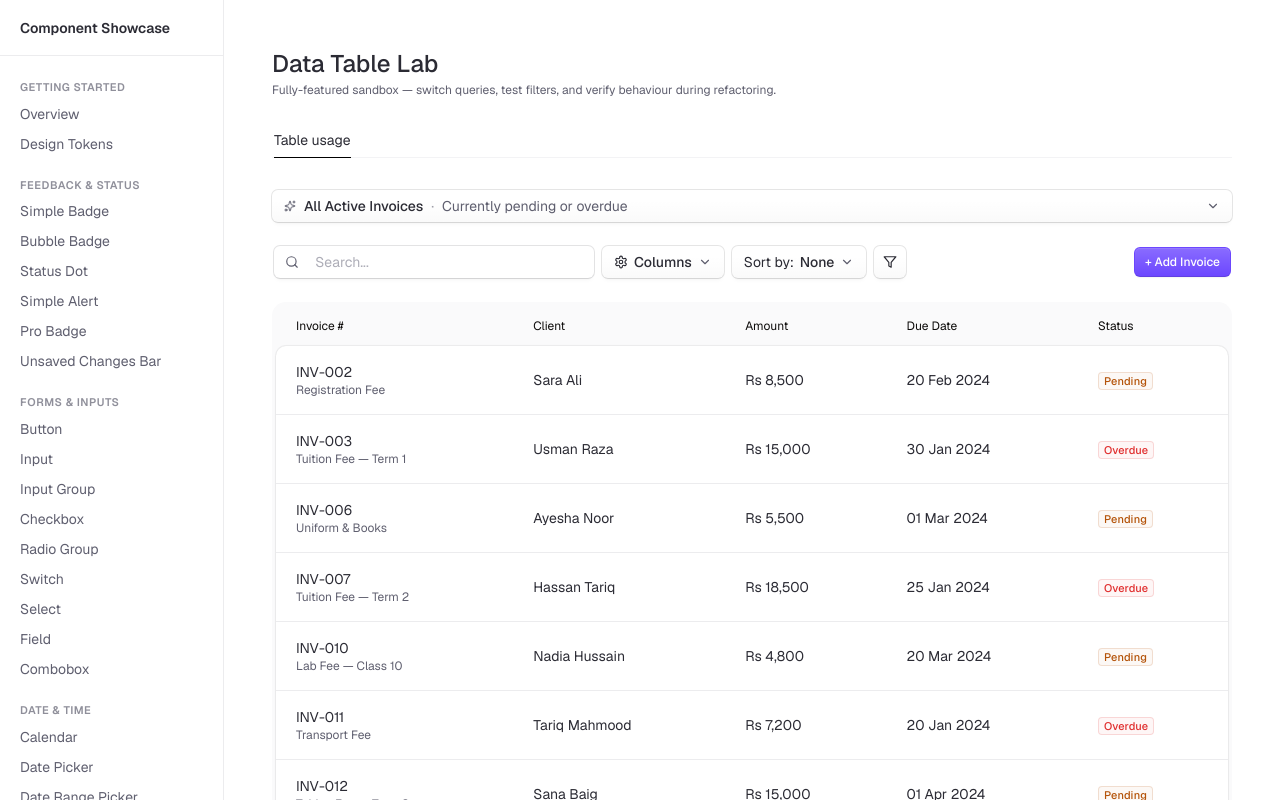
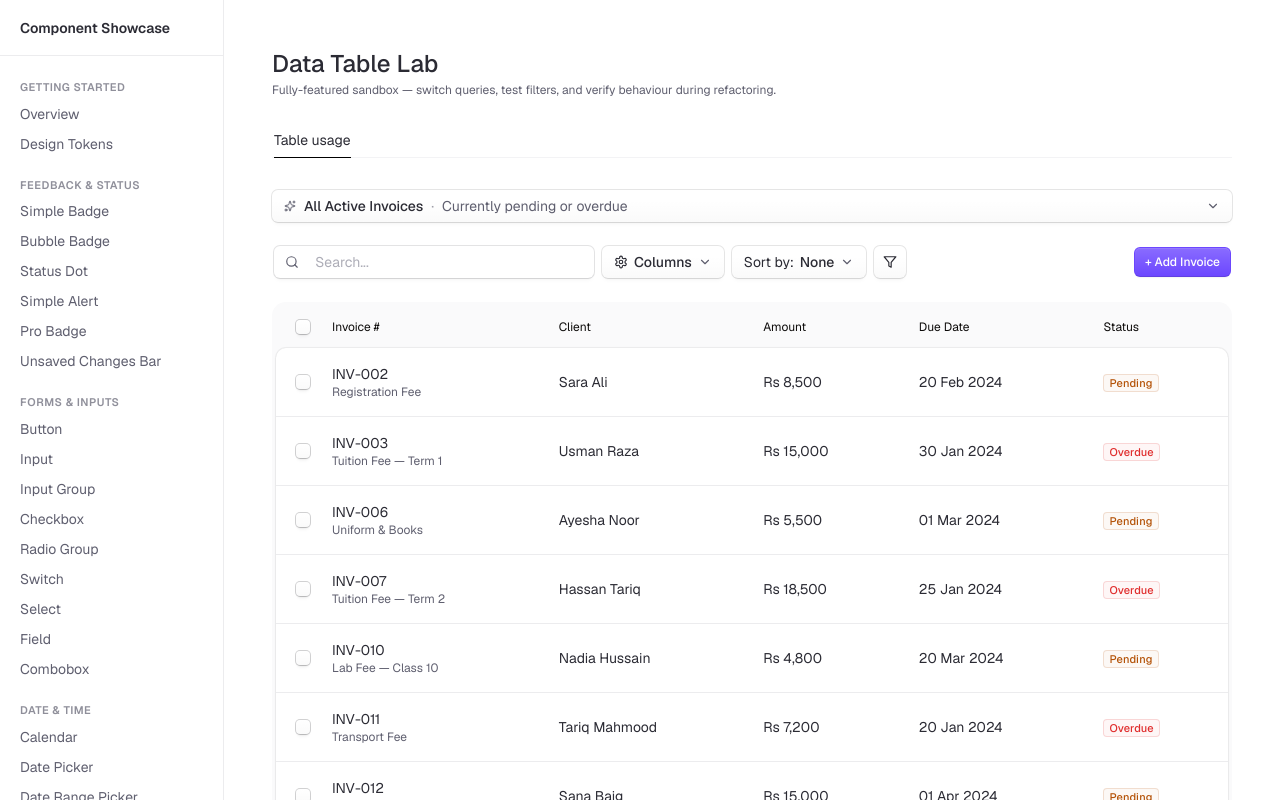
Before and after one commit to zakashah/ascendra-ui, a Next.js app: page /showcase/data-table-lab in a window 1280 px wide. Shown: the top 800 px of the page. Built offline with nearby package versions, Linux system fonts and the light colour scheme.

Commit message:
data-table checkbox

```diff
--- a/app/showcase/data-table-lab/page.tsx
+++ b/app/showcase/data-table-lab/page.tsx
@@ -20,6 +20,9 @@ import { DataTableHead } from "@/ascendra-ui/components/data-table/data-table-he
 import { DataTableBody } from "@/ascendra-ui/components/data-table/data-table-body";
 import { DataTableRow } from "@/ascendra-ui/components/data-table/data-table-row";
 import { DataTableCell } from "@/ascendra-ui/components/data-table/data-table-cell";
+import { DataTableCheckboxHead } from "@/ascendra-ui/components/data-table/data-table-checkbox-head";
+import { DataTableCheckboxCell } from "@/ascendra-ui/components/data-table/data-table-checkbox-cell";
+import { useDataTableSelection } from "@/ascendra-ui/providers/data-table/data-table.provider";
 import { DataTableHighlight } from "@/ascendra-ui/components/data-table/data-table-highlight";
 import { DataTableFoot } from "@/ascendra-ui/components/data-table/data-table-foot";
 import { DataTableEmptyBody } from "@/ascendra-ui/components/data-table/data-table-empty-body";
@@ -53,6 +56,26 @@ import { TabTrigger } from "@/ascendra-ui/components/tabs/tab-trigger";
 import { TabContent } from "@/ascendra-ui/components/tabs/tab-content";
 import { MainContent } from "@/ascendra-ui/components/layout/main-content";
 import { formatAmount, formatDate } from "@/ascendra-ui/utils/common.util";
+
+function BulkActionBar() {
+  const { selectedRows, clearSelection } = useDataTableSelection();
+  if (selectedRows.size === 0) return null;
+  return (
+    <div className="flex items-center gap-3 rounded-lg border border-primary/20 bg-primary/5 px-4 py-2 text-sm">
+      <span className="font-medium">{selectedRows.size} selected</span>
+      <span
+        className="text-muted-foreground hover:text-foreground cursor-pointer"
+        onClick={clearSelection}
+      >
+        Clear
+      </span>
+      <div className="ml-auto flex gap-2">
+        <Button size="sm" variant="secondary">Export</Button>
+        <Button size="sm" variant="destructive">Delete</Button>
+      </div>
+    </div>
+  );
+}
 
 const statusVariant: Record<InvoiceStatus, "green" | "amber" | "red"> = {
   Paid: "green",
@@ -135,6 +158,7 @@ export default function DataTableLabPage() {
                 queryFunctions={INVOICE_QUERY_FUNCTIONS}
                 fieldOptions={INVOICE_FIELD_OPTIONS}
                 columns={INVOICE_COLUMNS}
+                getRowId={(row) => String(row.id)}
               >
                   <QueryBar />
                   <QueryParamPanel />
@@ -150,10 +174,12 @@ export default function DataTableLabPage() {
                     </DataTableBarAction>
                   </DataTableBar>
                   <DataTableFilterBar />
+                  <BulkActionBar />
                   <DataTableWrapper>
                     <DataTable scrollable horizontal height={400}>
                       <DataTableHeader>
                         <DataTableHeaderRow>
+                          <DataTableCheckboxHead />
                           <DataTableHead column="invoiceNumber">
                             Invoice #
                           </DataTableHead>
@@ -169,6 +195,7 @@ export default function DataTableLabPage() {
                       <DataTableBody>
                         {(row: Invoice) => (
                           <DataTableRow key={row.id}>
+                            <DataTableCheckboxCell rowId={String(row.id)} />
                             <DataTableCell column="invoiceNumber">
                               <div>
                                 <DataTableHighlight
--- /dev/null
+++ b/ascendra-ui/components/data-table/data-table-checkbox-cell.tsx
@@ -0,0 +1,26 @@
+'use client';
+
+import { Checkbox } from '@/ascendra-ui/components/ui/checkbox';
+import { useDataTableSelection } from '@/ascendra-ui/providers/data-table/data-table.provider';
+
+interface DataTableCheckboxCellProps {
+  rowId: string;
+}
+
+export function DataTableCheckboxCell({ rowId }: DataTableCheckboxCellProps) {
+  const { isRowSelected, toggleRow, selectionEnabled } = useDataTableSelection();
+
+  if (!selectionEnabled) return null;
+
+  return (
+    <td
+      data-slot="table-cell"
+      className="py-4 pl-5 first:pl-6 w-10"
+    >
+      <Checkbox
+        checked={isRowSelected(rowId)}
+        onCheckedChange={() => toggleRow(rowId)}
+      />
+    </td>
+  );
+}
--- /dev/null
+++ b/ascendra-ui/components/data-table/data-table-checkbox-head.tsx
@@ -0,0 +1,25 @@
+'use client';
+
+import { Checkbox } from '@/ascendra-ui/components/ui/checkbox';
+import { useDataTableSelection } from '@/ascendra-ui/providers/data-table/data-table.provider';
+
+export function DataTableCheckboxHead() {
+  const { isAllSelected, isIndeterminate, selectAll, clearSelection, selectionEnabled } =
+    useDataTableSelection();
+
+  if (!selectionEnabled) return null;
+
+  const checked = isAllSelected ? true : isIndeterminate ? 'indeterminate' : false;
+
+  return (
+    <th
+      data-slot="table-head"
+      className="py-3 pl-5 first:pl-6 w-10"
+    >
+      <Checkbox
+        checked={checked}
+        onCheckedChange={() => (isAllSelected || isIndeterminate ? clearSelection() : selectAll())}
+      />
+    </th>
+  );
+}
--- a/ascendra-ui/components/data-table/data-table-order-children.ts
+++ b/ascendra-ui/components/data-table/data-table-order-children.ts
@@ -4,14 +4,23 @@ export function orderChildrenByColumn(
   columns: { key: PropertyKey }[],
   children: React.ReactNode,
 ): React.ReactElement[] {
-  const childMap = new Map<string, React.ReactElement>();
+  const columnChildMap = new Map<string, React.ReactElement>();
+  const nonColumnChildren: React.ReactElement[] = [];
+
   React.Children.forEach(children, (child) => {
     if (React.isValidElement(child)) {
       const column = (child.props as { column?: string }).column;
-      if (column) childMap.set(column, child);
+      if (column) {
+        columnChildMap.set(column, child);
+      } else {
+        nonColumnChildren.push(child);
+      }
     }
   });
-  return columns
-    .map((col) => childMap.get(String(col.key)))
+
+  const orderedColumnChildren = columns
+    .map((col) => columnChildMap.get(String(col.key)))
     .filter((c): c is React.ReactElement => c !== undefined);
+
+  return [...nonColumnChildren, ...orderedColumnChildren];
 }
--- a/ascendra-ui/providers/data-table-query/data-table-with-query.provider.tsx
+++ b/ascendra-ui/providers/data-table-query/data-table-with-query.provider.tsx
@@ -12,6 +12,7 @@ export interface DataTableWithQueryProviderProps<T extends object> {
   columns: ColumnDef<T>[];
   data?: T[];
   isLoading?: boolean;
+  getRowId?: (row: T) => string;
   children: React.ReactNode;
 }
 
@@ -22,6 +23,7 @@ export function DataTableWithQueryProvider<T extends object>({
   columns,
   data,
   isLoading,
+  getRowId,
   children,
 }: DataTableWithQueryProviderProps<T>) {
   return (
@@ -30,7 +32,7 @@ export function DataTableWithQueryProvider<T extends object>({
       queryFunctions={queryFunctions}
       fieldOptions={fieldOptions}
     >
-      <DataTableProvider columns={columns} data={data} isLoading={isLoading}>
+      <DataTableProvider columns={columns} data={data} isLoading={isLoading} getRowId={getRowId}>
         {children}
       </DataTableProvider>
     </DataTableQueryProvider>
--- a/ascendra-ui/providers/data-table/data-table.provider.tsx
+++ b/ascendra-ui/providers/data-table/data-table.provider.tsx
@@ -4,6 +4,7 @@ import { createContext, useCallback, useContext, useMemo, useState } from 'react
 import { useFilter } from './use-filter.hook';
 import { usePagination } from './use-pagination.hook';
 import { useSearch } from './use-search.hook';
+import { useSelection } from './use-selection.hook';
 import { useSort } from './use-sort.hook';
 import { useOptionalQueryContext } from '@/ascendra-ui/providers/data-table-query/data-table-query.provider';
 import type {
@@ -17,6 +18,7 @@ import type {
   DataTableFilterContextValue,
   DataTableSortContextValue,
   DataTableDataContextValue,
+  DataTableSelectionContextValue,
 } from './data-table.types';
 
 // --- Contexts ---
@@ -26,6 +28,7 @@ const DataTableSearchContext = createContext<DataTableSearchContextValue | null>
 const DataTableFilterContext = createContext<DataTableFilterContextValue | null>(null);
 const DataTableSortContext = createContext<DataTableSortContextValue | null>(null);
 const DataTableDataContext = createContext<DataTableDataContextValue | null>(null);
+const DataTableSelectionContext = createContext<DataTableSelectionContextValue | null>(null);
 
 // --- Provider ---
 
@@ -33,6 +36,7 @@ export function DataTableProvider<T extends object>({
   data: dataProp,
   columns: initialColumns,
   isLoading: isLoadingProp,
+  getRowId,
   children,
 }: DataTableProviderProps<T>) {
   const queryCtx = useOptionalQueryContext();
@@ -94,6 +98,17 @@ export function DataTableProvider<T extends object>({
 
   const { pagination, paginatedData: pagedData } = usePagination(sortedData);
 
+  const {
+    selectedRows,
+    toggleRow,
+    selectAll,
+    clearSelection,
+    isRowSelected,
+    isAllSelected,
+    isIndeterminate,
+    selectionEnabled,
+  } = useSelection(pagedData, getRowId);
+
   // --- Context values (each only changes when its own slice changes) ---
 
   const columnCtx = useMemo<DataTableColumnContextValue>(
@@ -137,13 +152,20 @@ export function DataTableProvider<T extends object>({
     [pagedData, sortedData.length, pagination, isLoading]
   );
 
+  const selectionCtx = useMemo<DataTableSelectionContextValue>(
+    () => ({ selectedRows, isAllSelected, isIndeterminate, isRowSelected, toggleRow, selectAll, clearSelection, selectionEnabled }),
+    [selectedRows, isAllSelected, isIndeterminate, isRowSelected, toggleRow, selectAll, clearSelection, selectionEnabled]
+  );
+
   return (
     <DataTableColumnContext.Provider value={columnCtx}>
       <DataTableSearchContext.Provider value={searchCtx}>
         <DataTableFilterContext.Provider value={filterCtx}>
           <DataTableSortContext.Provider value={sortCtx}>
             <DataTableDataContext.Provider value={dataCtx}>
-              {children}
+              <DataTableSelectionContext.Provider value={selectionCtx}>
+                {children}
+              </DataTableSelectionContext.Provider>
             </DataTableDataContext.Provider>
           </DataTableSortContext.Provider>
         </DataTableFilterContext.Provider>
@@ -184,6 +206,12 @@ export function useDataTableData(): DataTableDataContextValue {
   return ctx;
 }
 
+export function useDataTableSelection(): DataTableSelectionContextValue {
+  const ctx = useContext(DataTableSelectionContext);
+  if (!ctx) throw new Error('useDataTableSelection must be used within DataTableProvider');
+  return ctx;
+}
+
 // --- Merged hooks (backward compat — re-renders on any slice change) ---
 
 export function useDataTableContext(): DataTableContextValue {
@@ -192,9 +220,10 @@ export function useDataTableContext(): DataTableContextValue {
   const filter = useContext(DataTableFilterContext);
   const sort = useContext(DataTableSortContext);
   const data = useContext(DataTableDataContext);
-  if (!col || !search || !filter || !sort || !data)
+  const selection = useContext(DataTableSelectionContext);
+  if (!col || !search || !filter || !sort || !data || !selection)
     throw new Error('useDataTableContext must be used within DataTableProvider');
-  return { ...col, ...search, ...filter, ...sort, ...data };
+  return { ...col, ...search, ...filter, ...sort, ...data, ...selection };
 }
 
 // For page-level consumers that know T (e.g. useDataTable<Invoice>())
--- /dev/null
+++ b/ascendra-ui/providers/data-table/use-selection.hook.ts
@@ -0,0 +1,62 @@
+'use client';
+
+import { useCallback, useEffect, useMemo, useRef, useState } from 'react';
+
+export function useSelection<T>(
+  pagedData: T[],
+  getRowId: ((row: T) => string) | undefined,
+) {
+  const [selectedRows, setSelectedRows] = useState<Set<string>>(new Set());
+
+  // Read pagedData and getRowId via refs so selectAll stays stable.
+  const pagedDataRef = useRef(pagedData);
+  useEffect(() => { pagedDataRef.current = pagedData; }, [pagedData]);
+
+  const getRowIdRef = useRef(getRowId);
+  useEffect(() => { getRowIdRef.current = getRowId; }, [getRowId]);
+
+  const toggleRow = useCallback((id: string) => {
+    setSelectedRows((prev) => {
+      const next = new Set(prev);
+      if (next.has(id)) next.delete(id);
+      else next.add(id);
+      return next;
+    });
+  }, []);
+
+  const selectAll = useCallback(() => {
+    const fn = getRowIdRef.current;
+    if (!fn) return;
+    setSelectedRows(new Set(pagedDataRef.current.map(fn)));
+  }, []);
+
+  const clearSelection = useCallback(() => setSelectedRows(new Set()), []);
+
+  const isRowSelected = useCallback(
+    (id: string) => selectedRows.has(id),
+    [selectedRows],
+  );
+
+  const isAllSelected = useMemo(() => {
+    if (!getRowId || pagedData.length === 0) return false;
+    return pagedData.every((row) => selectedRows.has(getRowId(row)));
+  }, [pagedData, selectedRows, getRowId]);
+
+  const isIndeterminate = useMemo(
+    () => !isAllSelected && pagedData.some((row) => !!getRowId && selectedRows.has(getRowId(row))),
+    [pagedData, selectedRows, getRowId, isAllSelected],
+  );
+
+  const selectionEnabled = getRowId !== undefined;
+
+  return {
+    selectedRows,
+    toggleRow,
+    selectAll,
+    clearSelection,
+    isRowSelected,
+    isAllSelected,
+    isIndeterminate,
+    selectionEnabled,
+  };
+}
```
Also changed, not shown: ascendra-ui/providers/data-table/data-table.types.ts (+28 -0 lines), 1 other file (tests, documents, lock files or other folders).
